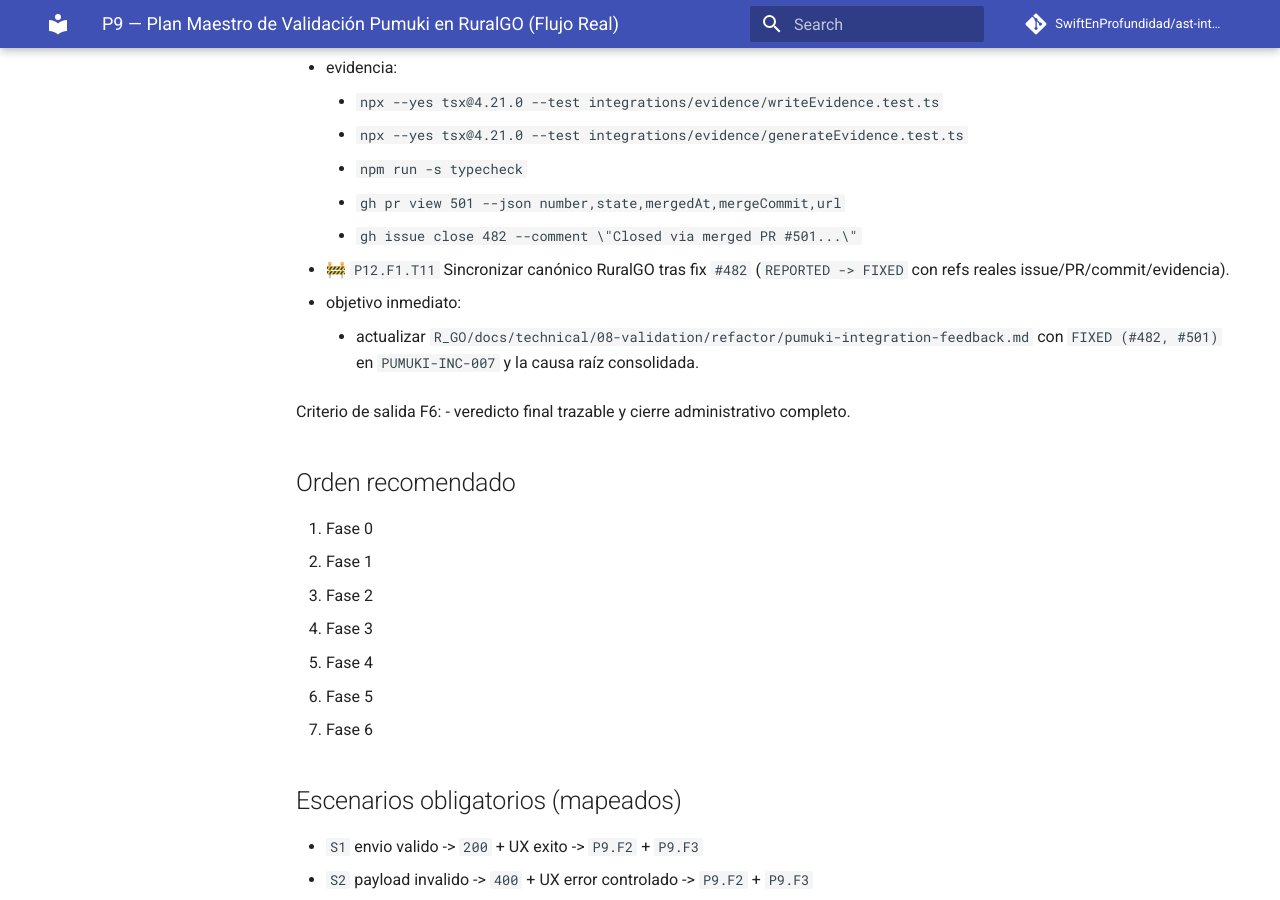
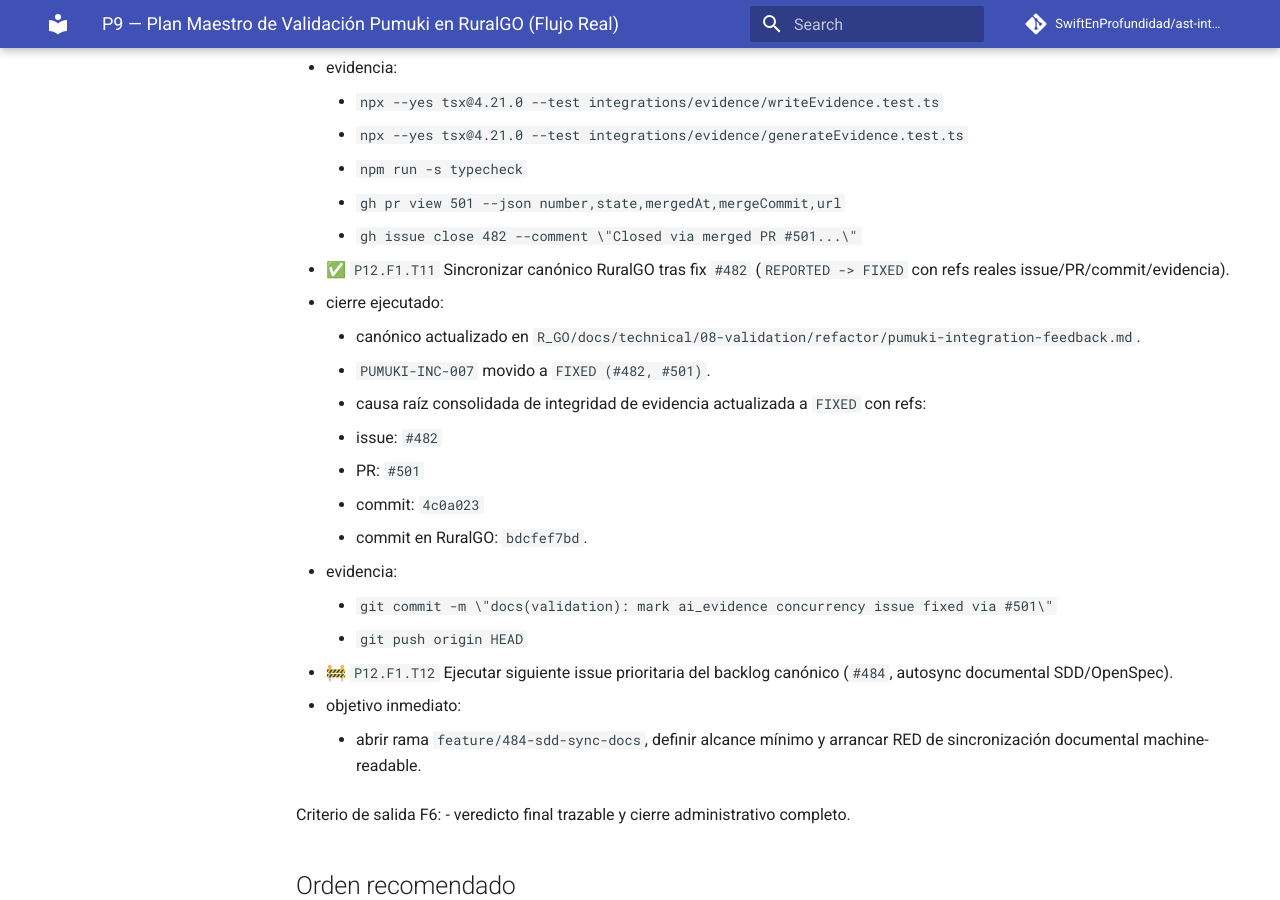
Before and after one commit to SwiftEnProfundidad/ast-intelligence-hooks, an MkDocs documentation site: the page built from docs/seguimiento-completo-validacion-ruralgo-03-03-2026.md, in a window 1280 px wide and 900 px high, scrolled down 30798 px. Built offline with MkDocs 1.6.1 and Material for MkDocs 9.7.7, drawn with Linux system fonts in a browser that asks for light colours; comment, search, counter and statistics services are not loaded.

Commit message:
docs(tracking): close P12.F1.T11 and open P12.F1.T12

```diff
--- a/docs/seguimiento-completo-validacion-ruralgo-03-03-2026.md
+++ b/docs/seguimiento-completo-validacion-ruralgo-03-03-2026.md
@@ -863,9 +863,21 @@ Criterio de salida F5:
     - `npm run -s typecheck`
     - `gh pr view 501 --json number,state,mergedAt,mergeCommit,url`
     - `gh issue close 482 --comment \"Closed via merged PR #501...\"`
-- 🚧 `P12.F1.T11` Sincronizar canónico RuralGO tras fix `#482` (`REPORTED -> FIXED` con refs reales issue/PR/commit/evidencia).
+- ✅ `P12.F1.T11` Sincronizar canónico RuralGO tras fix `#482` (`REPORTED -> FIXED` con refs reales issue/PR/commit/evidencia).
+  - cierre ejecutado:
+    - canónico actualizado en `R_GO/docs/technical/08-validation/refactor/pumuki-integration-feedback.md`.
+    - `PUMUKI-INC-007` movido a `FIXED (#482, #501)`.
+    - causa raíz consolidada de integridad de evidencia actualizada a `FIXED` con refs:
+      - issue: `#482`
+      - PR: `#501`
+      - commit: `4c0a023`
+    - commit en RuralGO: `bdcfef7bd`.
+  - evidencia:
+    - `git commit -m \"docs(validation): mark ai_evidence concurrency issue fixed via #501\"`
+    - `git push origin HEAD`
+- 🚧 `P12.F1.T12` Ejecutar siguiente issue prioritaria del backlog canónico (`#484`, autosync documental SDD/OpenSpec).
   - objetivo inmediato:
-    - actualizar `R_GO/docs/technical/08-validation/refactor/pumuki-integration-feedback.md` con `FIXED (#482, #501)` en `PUMUKI-INC-007` y la causa raíz consolidada.
+    - abrir rama `feature/484-sdd-sync-docs`, definir alcance mínimo y arrancar RED de sincronización documental machine-readable.
 
 Criterio de salida F6:
 - veredicto final trazable y cierre administrativo completo.
```
Also changed, not shown: docs/registro-maestro-de-seguimiento.md (+1 -1 lines).
